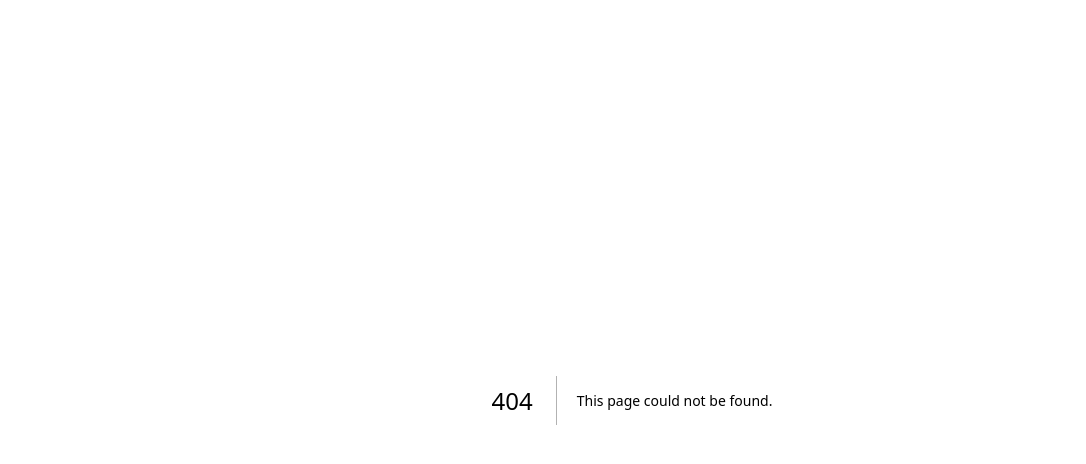
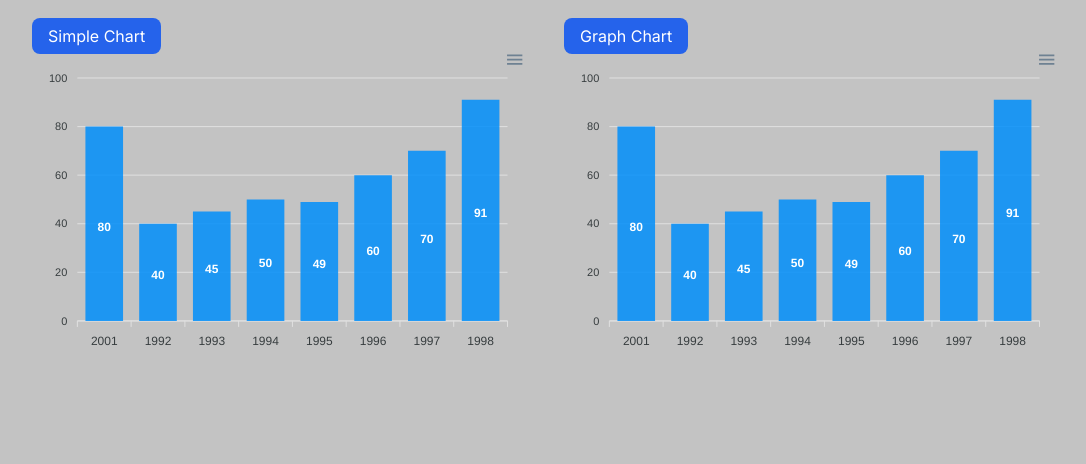
Before and after one commit to Sandeep-Luhaniwal/next-common-components, a Next.js app: page /charts/apex-chart in a window 1280 px wide. Before the commit this address had no page. Shown: the top 464 px of the page, without its empty margins (8-1094 px from the left). Built offline with nearby package versions, Linux system fonts and the light colour scheme.

Commit message:
page routing and apex graph link add

```diff
--- /dev/null
+++ b/app/charts/apex-chart/page.js
@@ -0,0 +1,13 @@
+import ApxChart from '@/src/charts/apex-chart/ApxChart'
+import ApexChartsLinks from '@/src/charts/common/ApexChartsLinks'
+import React from 'react'
+
+const Page = () => {
+  return (
+    <div>
+      <ApexChartsLinks />
+    </div>
+  )
+}
+
+export default Page
--- a/package.json
+++ b/package.json
@@ -9,9 +9,11 @@
     "lint": "next lint"
   },
   "dependencies": {
+    "apexcharts": "^3.49.1",
     "firebase": "^10.8.1",
     "next": "14.1.3",
     "react": "^18",
+    "react-apexcharts": "^1.4.1",
     "react-dom": "^18",
     "uuid": "^9.0.1"
   },
--- /dev/null
+++ b/src/charts/apex-chart/ApxChart.jsx
@@ -0,0 +1,45 @@
+"use client"
+import React, { Component } from "react";
+import Chart from "react-apexcharts";
+
+class ApxChart extends Component {
+    constructor(props) {
+        super(props);
+
+        this.state = {
+            options: {
+                chart: {
+                    id: "basic-bar"
+                },
+                xaxis: {
+                    categories: [2001, 1992, 1993, 1994, 1995, 1996, 1997, 1998]
+                }
+            },
+            series: [
+                {
+                    name: "series-1",
+                    data: [80, 40, 45, 50, 49, 60, 70, 91]
+                }
+            ]
+        };
+    }
+
+    render() {
+        return (
+            <div className="">
+                <div className="row">
+                    <div className="">
+                        <Chart
+                            options={this.state.options}
+                            series={this.state.series}
+                            type="bar"
+                            width="500"
+                        />
+                    </div>
+                </div>
+            </div>
+        );
+    }
+}
+
+export default ApxChart;
--- /dev/null
+++ b/src/charts/common/ApexChartsLinks.jsx
@@ -0,0 +1,27 @@
+import React from 'react'
+import { apexChartLink } from './Helper'
+import Link from 'next/link'
+
+const ApexChartsLinks = () => {
+    return (
+        <>
+            <div className="bg-black bg-opacity-15 min-h-screen">
+                <div className="max-w-[1200px] px-4 xl:px-0 mx-auto py-6">
+                    <div className="flex flex-wrap gap-8">
+                        {apexChartLink.map((value, index) => {
+                            return (
+                                <div>
+                                    <Link className='bg-blue-600 text-white py-2 px-4 rounded-lg hover:bg-red-600 duration-200' key={index} href={`/charts${value.url}`}>{value.button}</Link>
+                                    <div>{value.data}</div>
+                                </div>
+
+                            )
+                        })}
+                    </div>
+                </div>
+            </div>
+        </>
+    )
+}
+
+export default ApexChartsLinks
--- /dev/null
+++ b/src/charts/common/Helper.jsx
@@ -0,0 +1,26 @@
+import ApxChart from "../apex-chart/ApxChart";
+
+export const chartsButton = [
+    {
+        button: "ApexChart",
+        url: "charts/apex-chart",
+    },
+    {
+        button: "PI Chart",
+        url: "charts/ddd",
+    },
+
+];
+export const apexChartLink = [
+    {
+        button: "Simple Chart",
+        url: "/apex-chart/simple-chart",
+        data: <ApxChart />,
+    },
+    {
+        button: "Graph Chart",
+        url: "/apex-chart/graph-chart",
+        data: <ApxChart />,
+    },
+
+];
--- a/src/components/common/Helper.jsx
+++ b/src/components/common/Helper.jsx
@@ -43,4 +43,8 @@ export const allButtons = [
         button: "Toggle Open",
         url: "/toggle",
     },
+    {
+        button: "Charts",
+        url: "/charts",
+    },
 ];
```
Also changed, not shown: app/charts/apex-chart/[apex-all-chart]/page.js (added, +12 -0 lines), app/charts/page.js (added, +12 -0 lines), src/charts/apex-chart/ApexAllData.jsx (added, +24 -0 lines), src/charts/apex-chart/ApexHelper.jsx (added, +13 -0 lines), src/charts/apex-chart/SimpleChart.jsx (added, +9 -0 lines), src/charts/common/ChartsLinks.jsx (added, +22 -0 lines), 1 other file (tests, documents, lock files or other folders).
